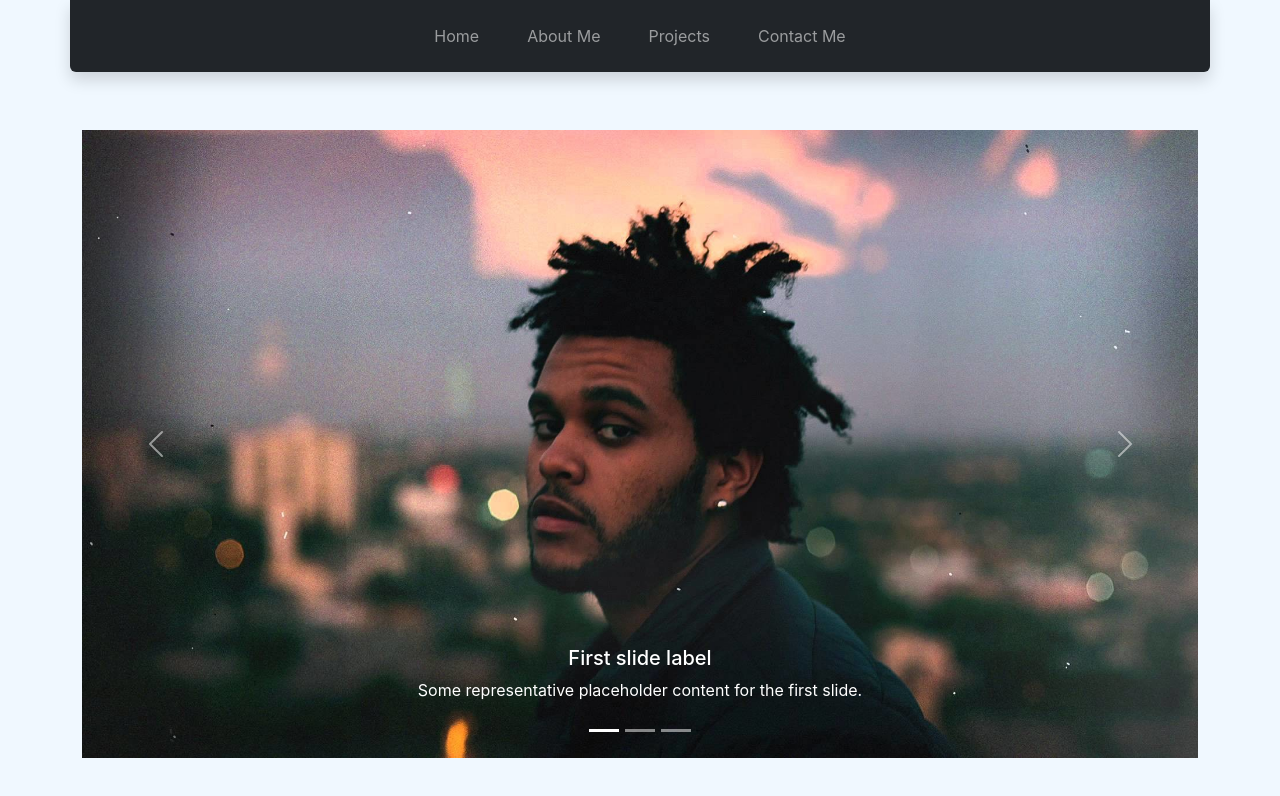
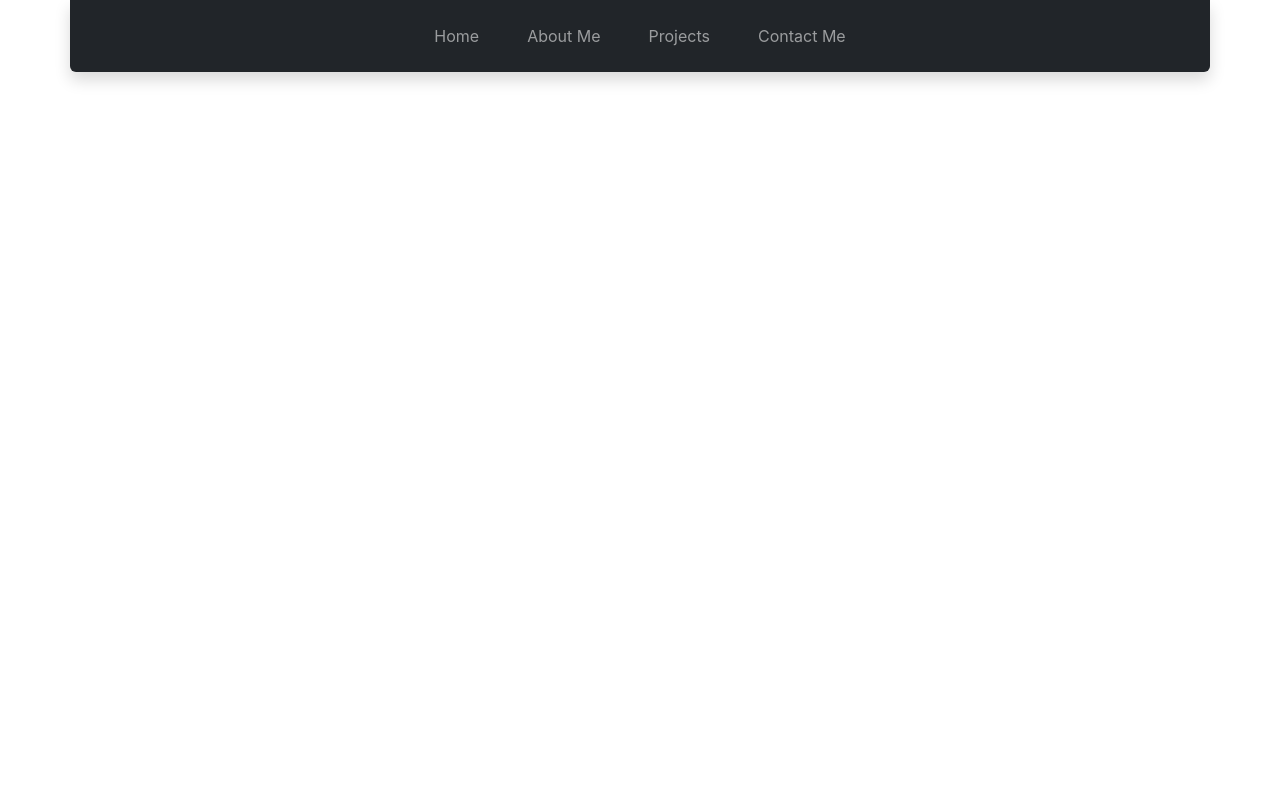
Before and after one commit to rohith02b/Portfolio, a React (Create React App) app in the folder portfolio/: page /AboutMe in a window 1280 px wide. Shown: the top 796 px of the page. Built offline with nearby package versions, Linux system fonts and the light colour scheme.

Commit message:
Background , Contact Routing

```diff
--- a/portfolio/src/App.css
+++ b/portfolio/src/App.css
@@ -3,7 +3,21 @@
 }
 
 body {
-  background-color:aliceblue;
+    background: linear-gradient(-45deg, #ee7752, #e73c7e, #23a6d5, #23d5ab);
+    background-size: 400% 400%;
+    animation: gradient 15s ease infinite;
+}
+
+@keyframes gradient {
+    0% {
+        background-position: 0% 50%;
+    }
+    50% {
+        background-position: 100% 50%;
+    }
+    100% {
+        background-position: 0% 50%;
+    }
 }
 
 
@@ -16,10 +30,14 @@ body {
   color: white;
 }
 
+
 .aboutPage {
   margin-top: 130px;
 }
 
+.projectText {
+  margin-top: 300px;
+}
 
 
 @media only screen and (max-width: 600px) {
--- a/portfolio/src/App.js
+++ b/portfolio/src/App.js
@@ -4,6 +4,7 @@ import Navbar from './components/Navbar';
 import Home from './components/Home';
 import {Routes , Route} from 'react-router-dom';
 import AboutMe from './components/AboutMe';
+import Projects from './components/Projects';
 
 function App() {
   return (
@@ -12,6 +13,7 @@ function App() {
       <Routes>
         <Route path = '/' element = {<Home />}/>
         <Route path = '/AboutMe' element = {<AboutMe />}/>
+        <Route path = '/Projects' element = {<Projects />}/>
       </Routes>
     </>
   );
--- a/portfolio/src/components/AboutMe.js
+++ b/portfolio/src/components/AboutMe.js
@@ -1,47 +1,11 @@
 import React from "react";
-import weeknd from './Images/weeknd.jpg'
+// import weeknd from './Images/weeknd.jpg'
+// import ronaldo1 from './Images/ronaldo1.jpg'
 
 const AboutMe = () => {
     return (
         <>
-            <div id="carouselExampleCaptions" class="carousel slide container aboutPage text-center" data-bs-ride="false">
-                <div class="carousel-indicators">
-                    <button type="button" data-bs-target="#carouselExampleCaptions" data-bs-slide-to="0" class="active" aria-current="true" aria-label="Slide 1"></button>
-                    <button type="button" data-bs-target="#carouselExampleCaptions" data-bs-slide-to="1" aria-label="Slide 2"></button>
-                    <button type="button" data-bs-target="#carouselExampleCaptions" data-bs-slide-to="2" aria-label="Slide 3"></button>
-                </div>
-                <div class="carousel-inner">
-                    <div class="carousel-item active">
-                    <img src={weeknd} class="d-block w-100" alt="..." />
-                            <div class="carousel-caption d-block">
-                                <h5>First slide label</h5>
-                                <p>Some representative placeholder content for the first slide.</p>
-                            </div>
-                    </div>
-                    <div class="carousel-item">
-                        <img src={weeknd} class="d-block w-100" alt="..." />
-                            <div class="carousel-caption d-block">
-                                <h5>Second slide label</h5>
-                                <p>Some representative placeholder content for the second slide.</p>
-                            </div>
-                    </div>
-                    <div class="carousel-item">
-                        <img src={weeknd} class="d-block w-100" alt="..." />
-                            <div class="carousel-caption d-block">
-                                <h5>Third slide label</h5>
-                                <p>Some representative placeholder content for the third slide.</p>
-                            </div>
-                    </div>
-                </div>
-                <button class="carousel-control-prev" type="button" data-bs-target="#carouselExampleCaptions" data-bs-slide="prev">
-                    <span class="carousel-control-prev-icon" aria-hidden="true"></span>
-                    <span class="visually-hidden">Previous</span>
-                </button>
-                <button class="carousel-control-next" type="button" data-bs-target="#carouselExampleCaptions" data-bs-slide="next">
-                    <span class="carousel-control-next-icon" aria-hidden="true"></span>
-                    <span class="visually-hidden">Next</span>
-                </button>
-            </div>
+
         </>
     )
 }
--- a/portfolio/src/components/Home.js
+++ b/portfolio/src/components/Home.js
@@ -19,7 +19,7 @@ const Home = () => {
               <blockquote className="blockquote">
                 <p><b>You miss 100% of the shots you don’t take</b></p>
               </blockquote>
-              <figcaption className="blockquote-footer">Wayne Gretzky</figcaption>
+              <figcaption className="blockquote-footer text-dark">Wayne Gretzky</figcaption>
             </figure>
           </div>
         </div>
--- a/portfolio/src/components/Home2.js
+++ b/portfolio/src/components/Home2.js
@@ -5,7 +5,7 @@ import gmail from './Images/gmail.png'
 const Contact = () => {
     return (
         <>
-        <div className="container-fluid my-5">
+        <div className="container-fluid my-5" id="contactMe">
             <div className="row">
                 <div className="col-md-6 text-center">
                     <h1 className="text-dark">Contact Me</h1>
@@ -13,12 +13,12 @@ const Contact = () => {
                 <div className="col-md-6 text-center my-4 my-md-0">
                     <div className="d-inline px-5">
                         <a href="https://mail.google.com/mail/u/0/#inbox?compose=GTvVlcRwQLtdDFbdrMHfmNXtfZmzmZcBVpvTvwxFtdxDDNFFRRPWVjSvhtFKGXBcLbBTzJQPNfgrN" target="_blank">
-                            <img src={gmail} alt="" width={50} height={50} className="abcd shadow"/>
+                            <img src={gmail} alt="" width={50} height={50} className="shadow rounded-4"/>
                             </a>
                         </div>
                     <div className="d-inline px-5">
                         <a href="https://www.linkedin.com/in/rohith-badrinath-41689a227/" target="_blank">
-                            <img src={linkedIn} alt="" width={50} height={50} className="abcd shadow" />
+                            <img src={linkedIn} alt="" width={50} height={50} className="shadow rounded-4" />
                             </a>
                             </div>
                 </div>
--- a/portfolio/src/components/Navbar.js
+++ b/portfolio/src/components/Navbar.js
@@ -21,7 +21,7 @@ const Navbar = () => {
                             <Link to="/Projects" className='nav-link'>Projects</Link>
                         </li>
                         <li class="nav-item mx-3">
-                            <Link to="/Contact" className='nav-link'>Contact Me</Link>
+                            <a href="./#contactMe" className='nav-link'>Contact Me</a>
                         </li>
                     </ul>
                 </div>
--- /dev/null
+++ b/portfolio/src/components/Projects.js
@@ -0,0 +1,11 @@
+import React from "react";
+
+const Projects = () => {
+    return (
+        <>
+            <div className="display-2 text-center projectText">Coming Soon :)</div>
+        </>
+    )
+}
+
+export default Projects
```
Also changed, not shown: portfolio/src/components/Images/ronaldo.jpg (added), portfolio/src/components/Images/ronaldo1.jpg (added).
